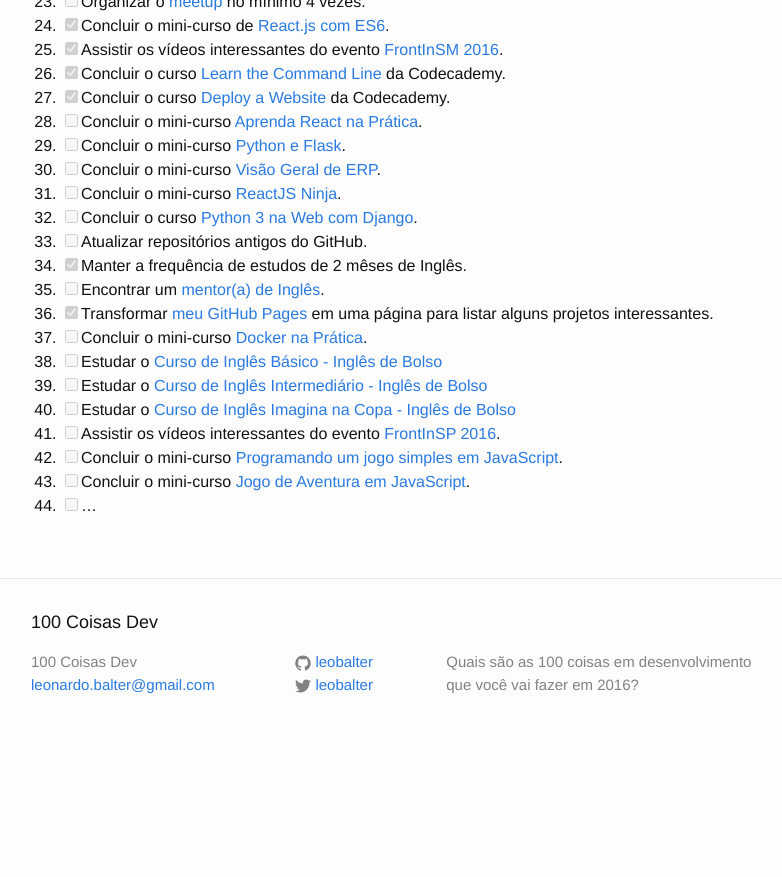
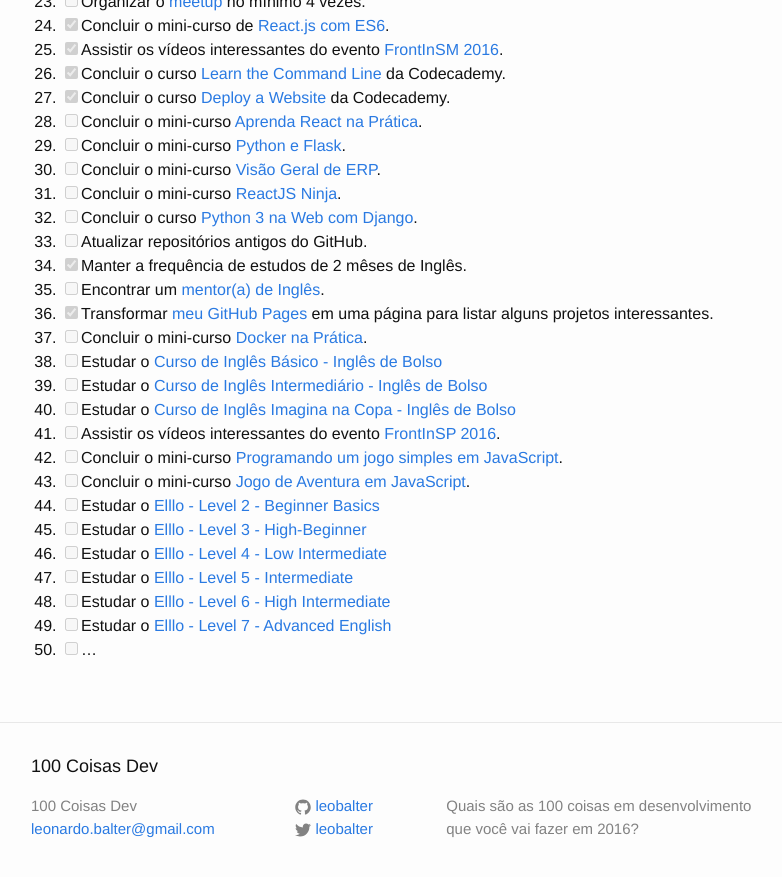
Before and after one commit to leobalter/100-coisas-dev, a Jekyll site: the page built from _posts/listas/2016-01-18-ftonato.markdown, in a window 1280 px wide and 900 px high, scrolled down 738 px. Shown: the top 877 px of the window, without its empty margins (239-1021 px from the left). Built offline with Jekyll 4.4.1, drawn with Linux system fonts in a browser that asks for light colours; comment, search, counter and statistics services are not loaded; before the commit the page ends 1494 px from its top, so only the background shows below that.

Commit message:
Adicionar novo estudo de inglês (Elllo)
Level 2 - Beginner Basics
Level 3 - High-Beginner
Level 4 - Low Intermediate
Level 5 - Intermediate
Level 6 - High Intermediate
Level 7 - Advanced English

```diff
--- a/_posts/listas/2016-01-18-ftonato.markdown
+++ b/_posts/listas/2016-01-18-ftonato.markdown
@@ -48,4 +48,10 @@ categories: listas
 41. [ ] Assistir os vídeos interessantes do evento [FrontInSP 2016](https://www.youtube.com/channel/UCwoGd_KU0OxiVT5r-rPrzWA/videos).
 42. [ ] Concluir o mini-curso [Programando um jogo simples em JavaScript](http://www.alfamidiaonline.com.br/Turmas.aspx).
 43. [ ] Concluir o mini-curso [Jogo de Aventura em JavaScript](http://www.alfamidiaonline.com.br/Turmas.aspx).
-44. [ ] ...
+44. [ ] Estudar o [Elllo - Level 2 - Beginner Basics](http://www.elllo.org/english/beginner/index.htm)
+45. [ ] Estudar o [Elllo - Level 3 - High-Beginner](http://www.elllo.org/english/beginner-3-high.htm)
+46. [ ] Estudar o [Elllo - Level 4 - Low Intermediate](http://www.elllo.org/english/intermediate-4-low.htm)
+47. [ ] Estudar o [Elllo - Level 5 - Intermediate](http://www.elllo.org/english/intermediate-5-mid.htm)
+48. [ ] Estudar o [Elllo - Level 6 - High Intermediate](http://www.elllo.org/english/intermediate-6-high.htm)
+49. [ ] Estudar o [Elllo - Level 7 - Advanced English](http://www.elllo.org/english/advanced.htm)
+50. [ ] ...
```
